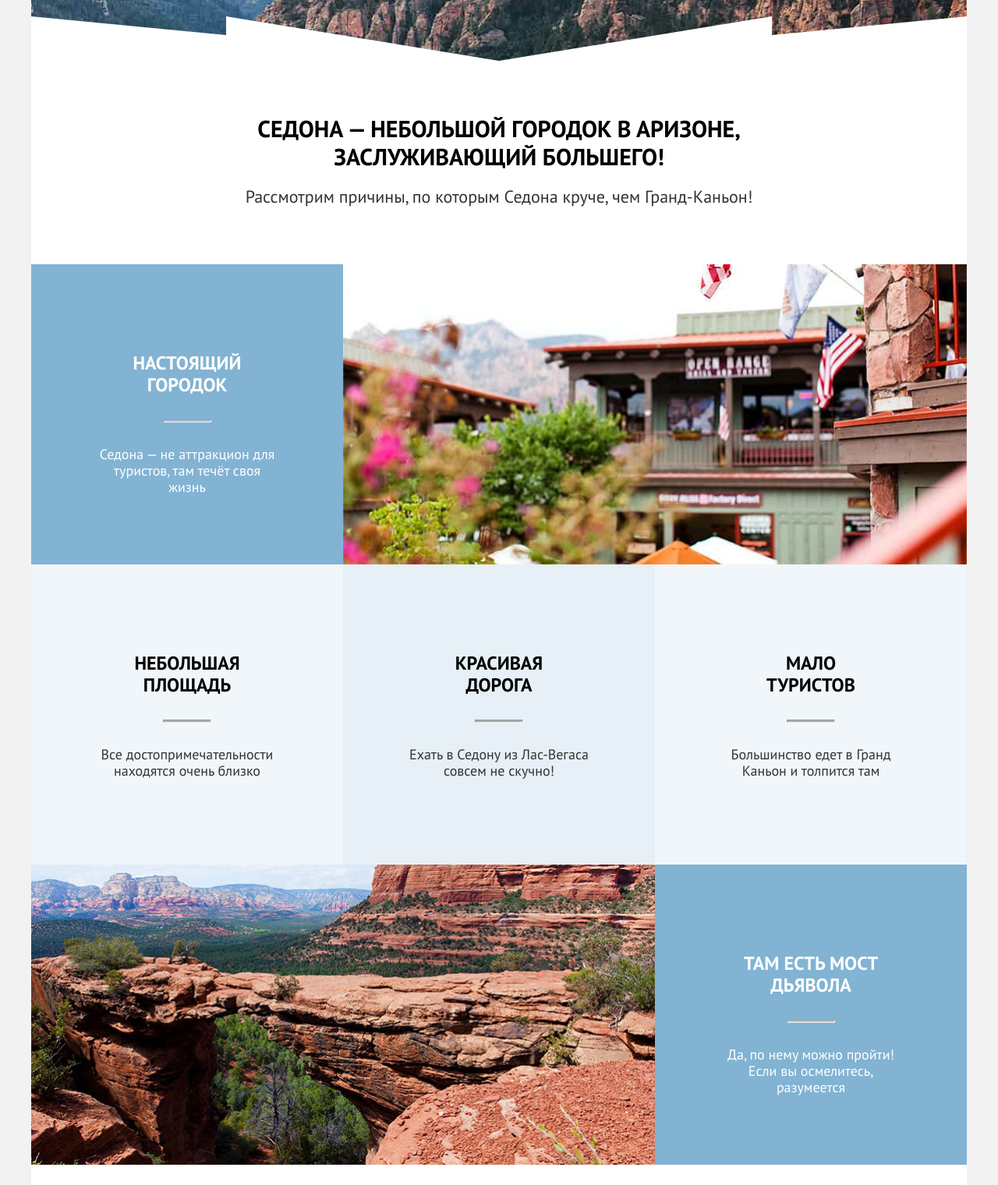
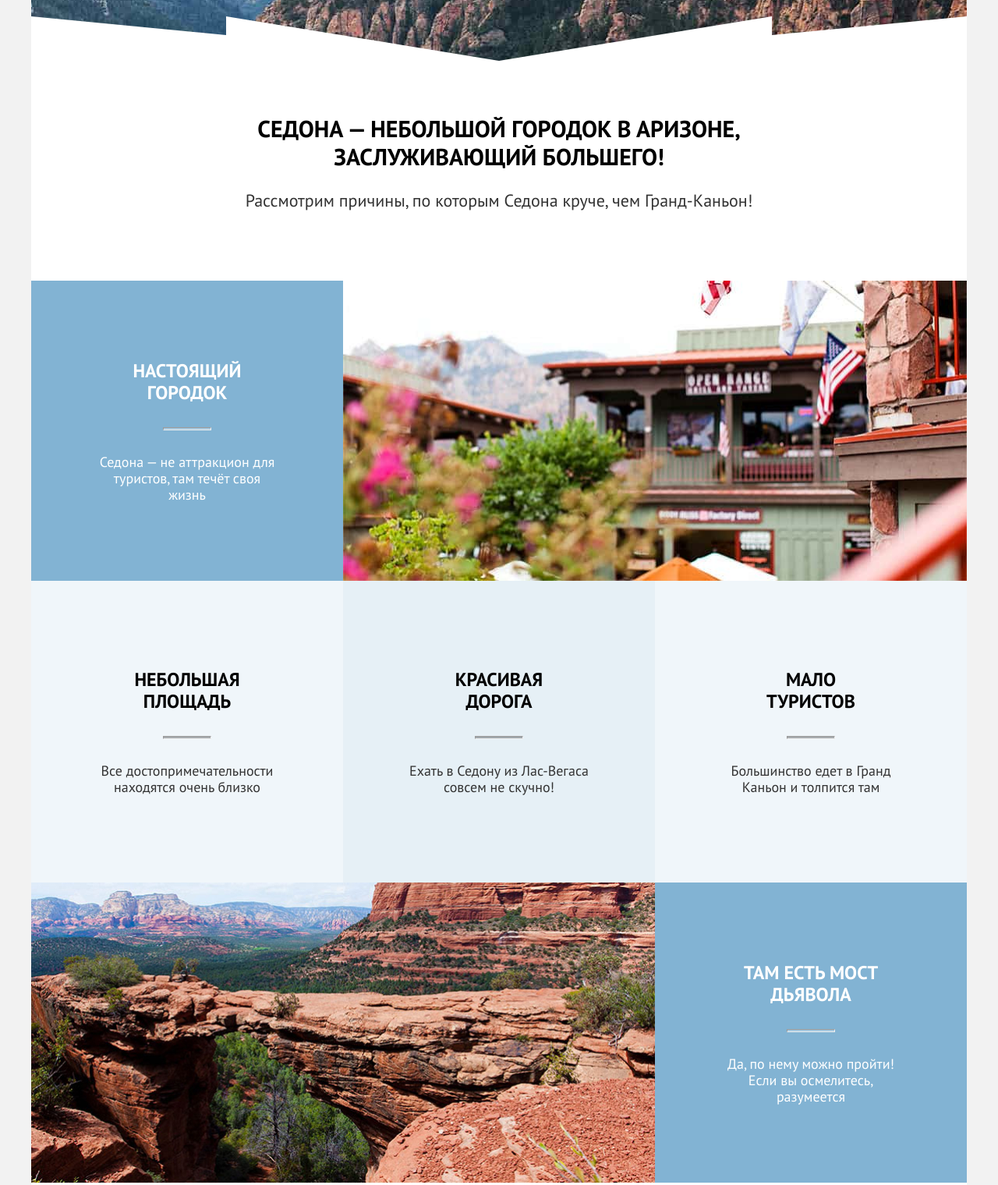
Before and after one commit to htmlacademy-htmlcss/2065575-sedona-36, a plain HTML site: page index.html in a window 1280 px wide. Shown: the part 471-1991 px from the top of the page at 78% size. Drawn offline with Linux system fonts and the light colour scheme.

Commit message:
Добавляет исправление Декоративные элементы всех страниц

```diff
--- a/index.html
+++ b/index.html
@@ -5,7 +5,7 @@
     <title>HTML Academy: Седона</title>
     <link rel="stylesheet" href="styles/styles.css">
   </head>
-  <body class="common">
+  <body>
     <header class="page-header">
       <nav class="navigation">
         <a class="logo-link" href="#">
@@ -50,10 +50,8 @@
       </section>
       <section class="adventages">
         <h2 class="visually-hidden">Преимущества</h2>
-        <div class="adventages-container">
-          <p class="text-lead">Седона — небольшой городок в Аризоне, заслуживающий большего!</p>
-          <p class="adventages-text-desc">Рассмотрим причины, по которым Седона круче, чем Гранд-Каньон!</p>
-        </div>
+        <p class="text-lead">Седона — небольшой городок в Аризоне, заслуживающий большего!</p>
+        <p class="adventages-text-desc">Рассмотрим причины, по которым Седона круче, чем Гранд-Каньон!</p>
         <ul class="adventages-list">
           <li class="adventages-item">
             <h3 class="adventages-title">Настоящий городок</h3>
@@ -64,19 +62,19 @@
             <img class="adventages-imegs" alt="Домики на фоне гор" src="images/jpg/photo-1.jpg" width="800" height="385">
           </li>
           <li class="adventages-item">
-            <h3 class="adventages-title">Небольшая площадь</h3>
+            <h3 class="adventages-title adventages-title-center">Небольшая площадь</h3>
             <hr class="adventages-decor-tetle">
-            <p class="adventages-text">Все достопримечательности находятся очень близко</p>
+            <p class="adventages-text adventages-text-center">Все достопримечательности находятся очень близко</p>
           </li>
           <li class="adventages-item adventages-item-visible">
-            <h3 class="adventages-title">Красивая дорога</h3>
+            <h3 class="adventages-title adventages-title-center">Красивая дорога</h3>
             <hr class="adventages-decor-tetle">
-            <p class="adventages-text">Ехать в Седону из Лас-Вегаса совсем не скучно!</p>
+            <p class="adventages-text adventages-text-center">Ехать в Седону из Лас-Вегаса совсем не скучно!</p>
           </li>
           <li class="adventages-item">
-            <h3 class="adventages-title">Мало туристов</h3>
+            <h3 class="adventages-title adventages-title-center">Мало туристов</h3>
             <hr class="adventages-decor-tetle">
-            <p class="adventages-text">Большинство едет в Гранд Каньон и толпится там</p>
+            <p class="adventages-text adventages-text-center">Большинство едет в Гранд Каньон и толпится там</p>
           </li>
           <li>
             <img class="adventages-imegs" alt="каньон, горы" src="images/jpg/photo-2.jpg" width="800" height="385">
--- a/styles/styles.css
+++ b/styles/styles.css
@@ -105,6 +105,7 @@ body {
   display: block;
   margin: 0;
   margin-left: 15px;
+  margin-top: -4px;
   border: 2px solid #756257;
 }
 
@@ -182,11 +183,6 @@ body {
   text-align: center;
 }
 
-.adventages-container {
-  min-height: 261px;
-}
-
-.main-container .text-lead,
 .main-container .services-text-lead,
 .main-container .search-title,
 .main-container .subscride-title-catalog {
@@ -201,11 +197,19 @@ body {
 
 .text-lead {
   width: 620px;
+  margin: 0 auto;
+  padding-bottom: 25px;
   padding-top: 69px;
+  font-size: 30px;
+  line-height: 36px;
+  font-weight: 700;
+  text-transform: uppercase;
+  color: #000000;
 }
 
 .adventages-text-desc {
   margin: 0;
+  padding-bottom: 90px;
   font-size: 22px;
   line-height: 26px;
   text-align: center;
@@ -222,7 +226,6 @@ body {
 
 .adventages-item {
   width: 230px;
-  min-height: 385px;
   padding: 0 85px;
   background: rgba(131, 179, 211, 0.12);
 }
@@ -234,6 +237,7 @@ body {
 
 .adventages-item:last-child,
 .adventages-item:first-child {
+  padding-top: 102px;
   color: #FFFFFF;
   background-color: #82B3D3;
 }
@@ -243,6 +247,7 @@ body {
 }
 
 .main-container .adventages-title,
+.main-container .adventages-title-center,
 .main-container .services-title {
   width: 175px;
   margin: 0 auto;
@@ -253,6 +258,10 @@ body {
 }
 
 .adventages-title {
+  padding-bottom: 30px;
+}
+
+.adventages-title-center {
   padding-bottom: 30px;
   padding-top: 112.5px;
 }
@@ -283,6 +292,11 @@ body {
   margin: 0;
 }
 
+.adventages-text-center {
+  margin: 0;
+  padding-bottom: 112.5px;
+}
+
 .services-container {
   min-height: 246px;
 }
@@ -302,6 +316,7 @@ body {
 
 .services-text-desc {
   margin: 0;
+  padding-bottom: 64px;
 }
 
 .main-container .services-list,
```
Also changed, not shown: catalog.html (+1 -1 lines).
